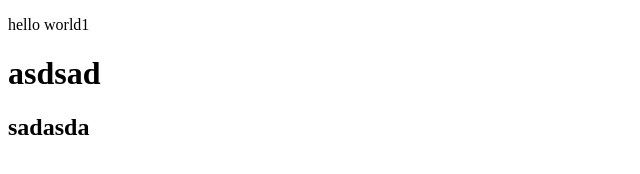
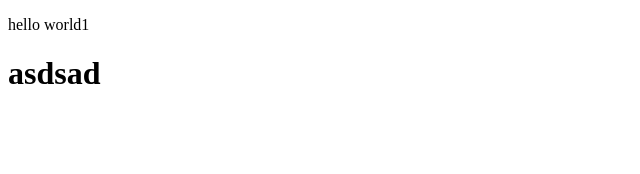
Before and after one commit to Oucheen/project, a plain HTML site: page index.html in a window 1280 px wide. Shown: the whole page, without its empty margins (0-640 px from the left). Drawn offline with Linux system fonts and the light colour scheme; files whose address does not match are found by name.

Commit message:
index.html mod

```diff
--- a/index.html
+++ b/index.html
@@ -8,7 +8,7 @@
 <body>
   <p>hello world1</p>
   <h1>asdsad</h1>
-  <h2>sadasda</h2>
+
   <script src="js/script.js"></script>
 </body>
 </html>
```
